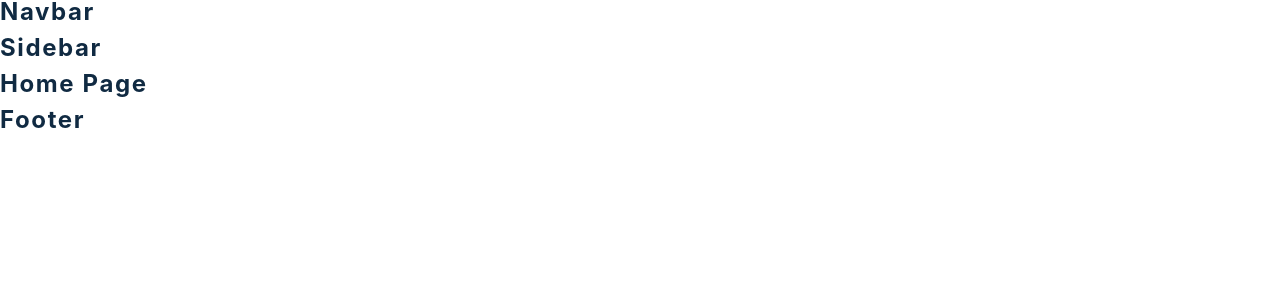
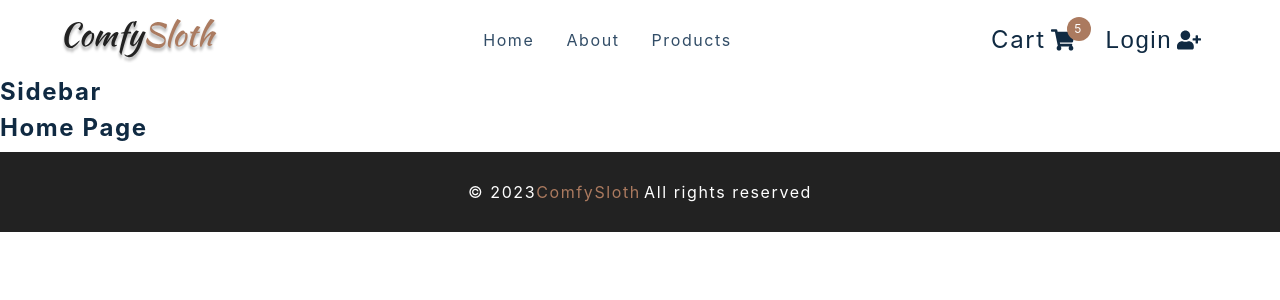
Before and after one commit to neet1313/react-project25-comfy-sloth-app, a React (Create React App) app: page / in a window 1280 px wide. Shown: the top 300 px of the page. Built offline with nearby package versions, Linux system fonts and the light colour scheme; the HTML template or start-up script is replaced by a standard one.

Commit message:
Updated navbar and footer

```diff
--- a/src/components/CartButtons.js
+++ b/src/components/CartButtons.js
@@ -7,7 +7,17 @@
 import { useUserContext } from '../context/user_context'
 
 const CartButtons = () => {
-  return <h4>cart buttons </h4>
+  return <Wrapper className='cart-btn-wrapper'>
+    <Link to='/cart' className='cart-btn' >
+      Cart<span className='cart-container'>
+        <FaShoppingCart />
+        <span className='cart-value'>5</span>
+      </span>
+    </Link>
+    <button type='button' className='auth-btn'>
+      Login<FaUserPlus />
+    </button>
+  </Wrapper>
 }
 
 const Wrapper = styled.div`
--- a/src/components/Footer.js
+++ b/src/components/Footer.js
@@ -1,7 +1,12 @@
 import React from 'react'
 import styled from 'styled-components'
 const Footer = () => {
-  return <h4>footer</h4>
+  return <Wrapper>
+    <h5>&copy; {new Date().getFullYear()}
+      <span>ComfySloth</span>
+    </h5>
+    <h5>All rights reserved</h5>
+  </Wrapper>
 }
 
 const Wrapper = styled.footer`
--- a/src/components/Navbar.js
+++ b/src/components/Navbar.js
@@ -9,7 +9,29 @@
 import { useUserContext } from '../context/user_context'
 
 const Nav = () => {
-  return <h4>navbar</h4>
+  return <nav>
+    <NavContainer>
+      <div className='nav-center'>
+        <div className='nav-header'>
+          <Link to='/' >
+            <img src={logo} alt='Comfy Sloth' />
+          </Link>
+          <button type='button' className='nav-toggle' >
+            <FaBars />
+          </button>
+        </div>
+        <ul className='nav-links'>
+          {links.map(link => {
+            const { id, text, url } = link;
+            return <li key={id}>
+              <Link href={url}>{text}</Link>
+            </li>
+          })}
+        </ul>
+        <CartButtons />
+      </div>
+    </NavContainer>
+  </nav>
 }
 
 const NavContainer = styled.nav`
```
